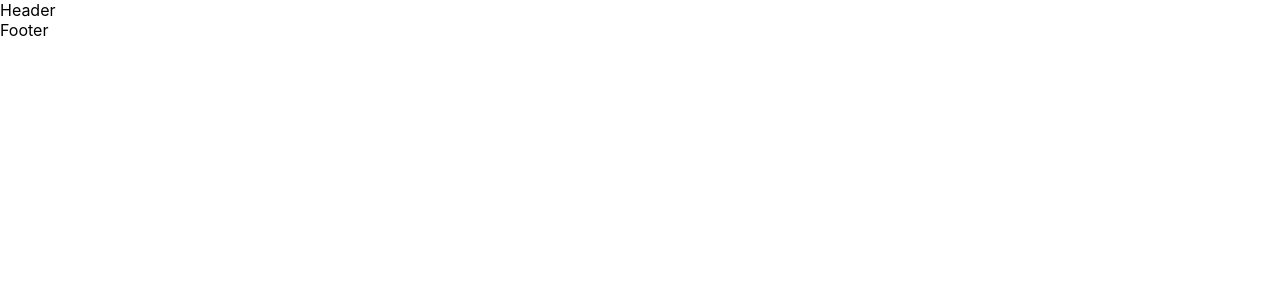
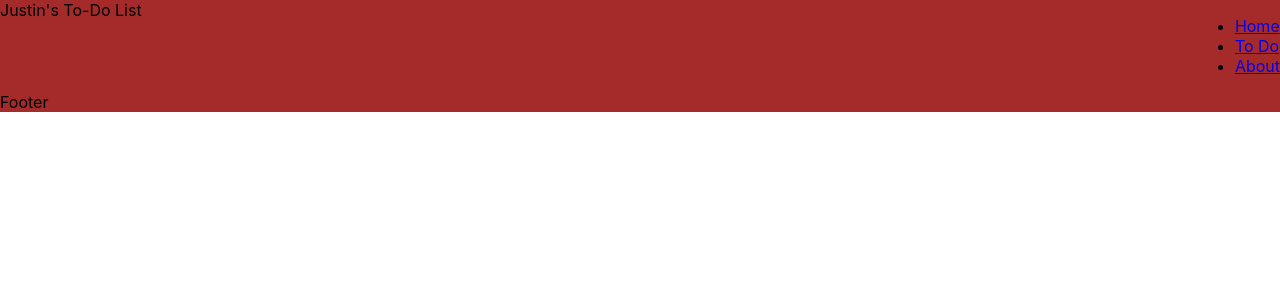
Before and after one commit to JustinMyerson/react-tasks-app, a React (Create React App) app in the folder tasks-app/: page / in a window 1280 px wide. Shown: the top 300 px of the page. Built offline with nearby package versions, Linux system fonts and the light colour scheme.

Commit message:
Add navigation links

```diff
--- a/tasks-app/package.json
+++ b/tasks-app/package.json
@@ -8,6 +8,7 @@
     "@testing-library/user-event": "^13.5.0",
     "react": "^18.1.0",
     "react-dom": "^18.1.0",
+    "react-router-dom": "^6.3.0",
     "react-scripts": "5.0.1",
     "web-vitals": "^2.1.4"
   },
--- a/tasks-app/src/App.jsx
+++ b/tasks-app/src/App.jsx
@@ -1,12 +1,11 @@
-import Footer from "./Components/Footer/Footer";
-import Header from "./Components/Header/Header";
+import { BrowserRouter } from "react-router-dom";
+import Layout from "./Components/Layout/Layout";
 
 function App() {
   return (
-    <div>
-      <Header></Header>
-      <Footer></Footer>
-    </div>
+    <BrowserRouter>
+      <Layout />
+    </BrowserRouter>
   );
 }
 
--- /dev/null
+++ b/tasks-app/src/Components/Header/Header.css
@@ -0,0 +1,5 @@
+.header-div {
+  display: flex;
+  flex-direction: row;
+  justify-content: space-between;
+}
--- a/tasks-app/src/Components/Header/Header.jsx
+++ b/tasks-app/src/Components/Header/Header.jsx
@@ -1,7 +1,15 @@
 import React from "react";
+import Nav from "../Nav/Nav";
+
+import "./Header.css";
 
 function Header() {
-  return <div>Header</div>;
+  return (
+    <div className="header-div">
+      Justin's To-Do List
+      <Nav></Nav>
+    </div>
+  );
 }
 
 export default Header;
--- /dev/null
+++ b/tasks-app/src/Components/Layout/Layout.css
@@ -0,0 +1,5 @@
+.layout-div {
+  display: flex;
+  flex-direction: column;
+  background-color: brown;
+}
--- /dev/null
+++ b/tasks-app/src/Components/Layout/Layout.jsx
@@ -0,0 +1,16 @@
+import React from "react";
+import Footer from "../Footer/Footer";
+import Header from "../Header/Header";
+
+import "./Layout.css";
+
+function Layout() {
+  return (
+    <div className="layout-div">
+      <Header></Header>
+      <Footer></Footer>
+    </div>
+  );
+}
+
+export default Layout;
--- /dev/null
+++ b/tasks-app/src/Components/Nav/Nav.jsx
@@ -0,0 +1,22 @@
+import React from "react";
+import { Link } from "react-router-dom";
+
+function Nav() {
+  return (
+    <nav>
+      <ul>
+        <li>
+          <Link to="/">Home</Link>
+        </li>
+        <li>
+          <Link to="/todos">To Do</Link>
+        </li>
+        <li>
+          <Link to="/about">About</Link>
+        </li>
+      </ul>
+    </nav>
+  );
+}
+
+export default Nav;
--- a/tasks-app/src/index.css
+++ b/tasks-app/src/index.css
@@ -1,13 +1,17 @@
 body {
   margin: 0;
-  font-family: -apple-system, BlinkMacSystemFont, 'Segoe UI', 'Roboto', 'Oxygen',
-    'Ubuntu', 'Cantarell', 'Fira Sans', 'Droid Sans', 'Helvetica Neue',
+  font-family: -apple-system, BlinkMacSystemFont, "Segoe UI", "Roboto", "Oxygen",
+    "Ubuntu", "Cantarell", "Fira Sans", "Droid Sans", "Helvetica Neue",
     sans-serif;
   -webkit-font-smoothing: antialiased;
   -moz-osx-font-smoothing: grayscale;
 }
 
 code {
-  font-family: source-code-pro, Menlo, Monaco, Consolas, 'Courier New',
+  font-family: source-code-pro, Menlo, Monaco, Consolas, "Courier New",
     monospace;
 }
+
+#root {
+  height: 100vh;
+}
```
Also changed, not shown: 1 other file (tests, documents, lock files or other folders).
